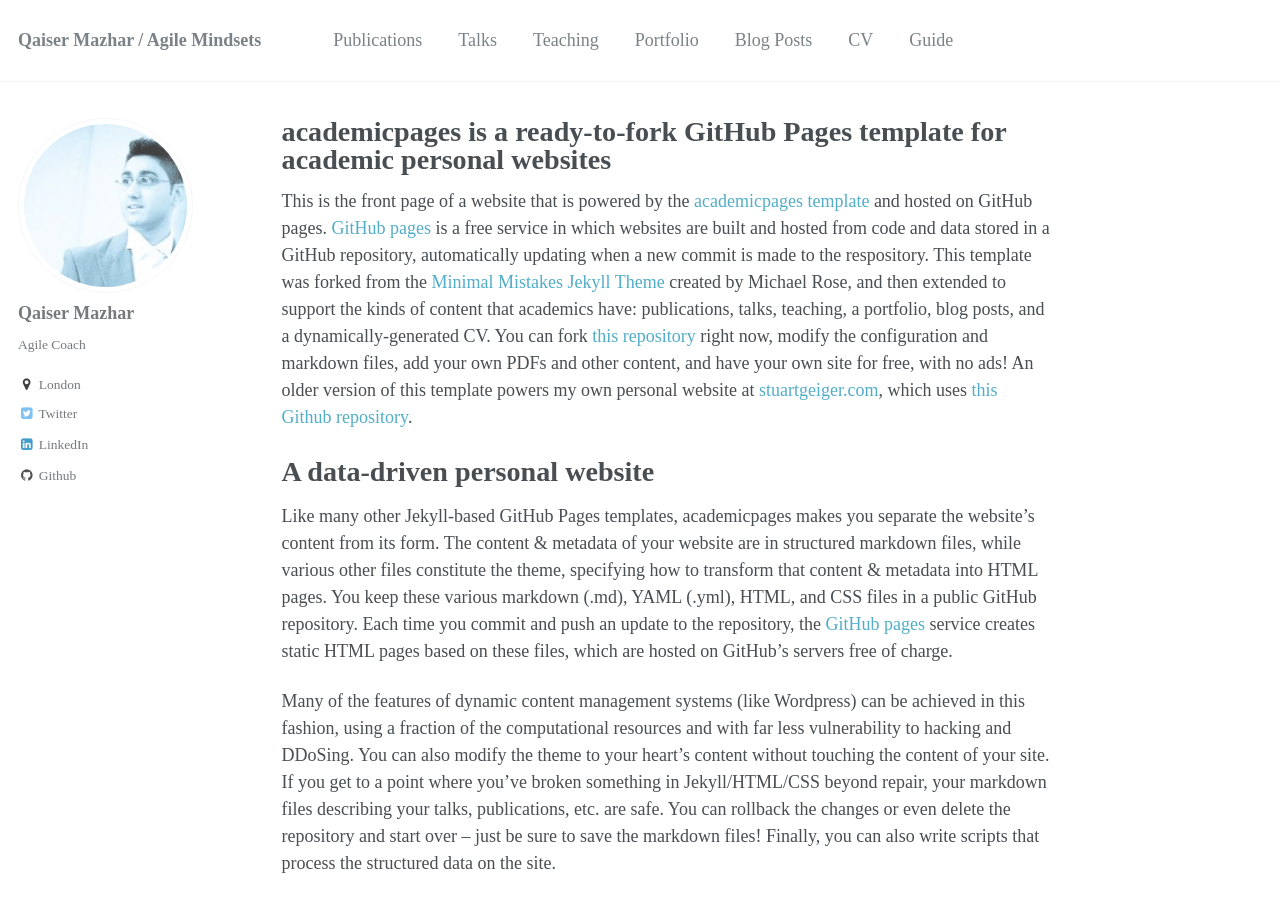
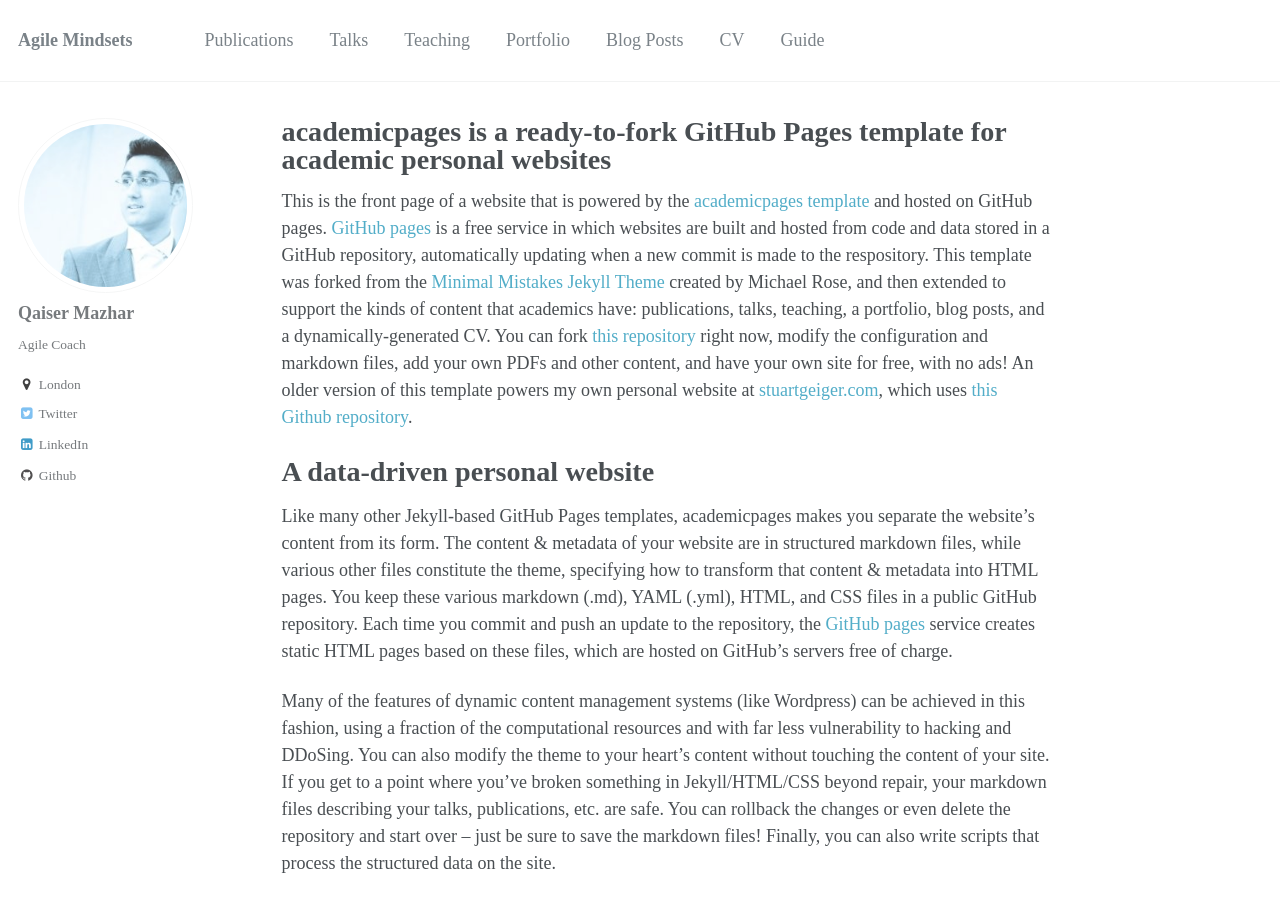
Before and after one commit to qaisermazhar/qaisermazhar.github.io, a Jekyll site: the page built from _pages/about.md, in a window 1280 px wide and 900 px high. Built offline with Jekyll 4.4.1, drawn with Linux system fonts in a browser that asks for light colours.

Commit message:
CHANGE SITE TITLE

```diff
--- a/_config.yml
+++ b/_config.yml
@@ -6,8 +6,8 @@
 # `jekyll serve`. If you change this file, please restart the server process.
 
 # Site Settings
-locale                   : "en-US"
-title                    : "Qaiser Mazhar / Agile Mindsets"
+locale                   : "en-GB"
+title                    : "Agile Mindsets"
 title_separator          : "-"
 name                     : &name "Qaiser Mazhar"
 description              : &description "personal description"
```
